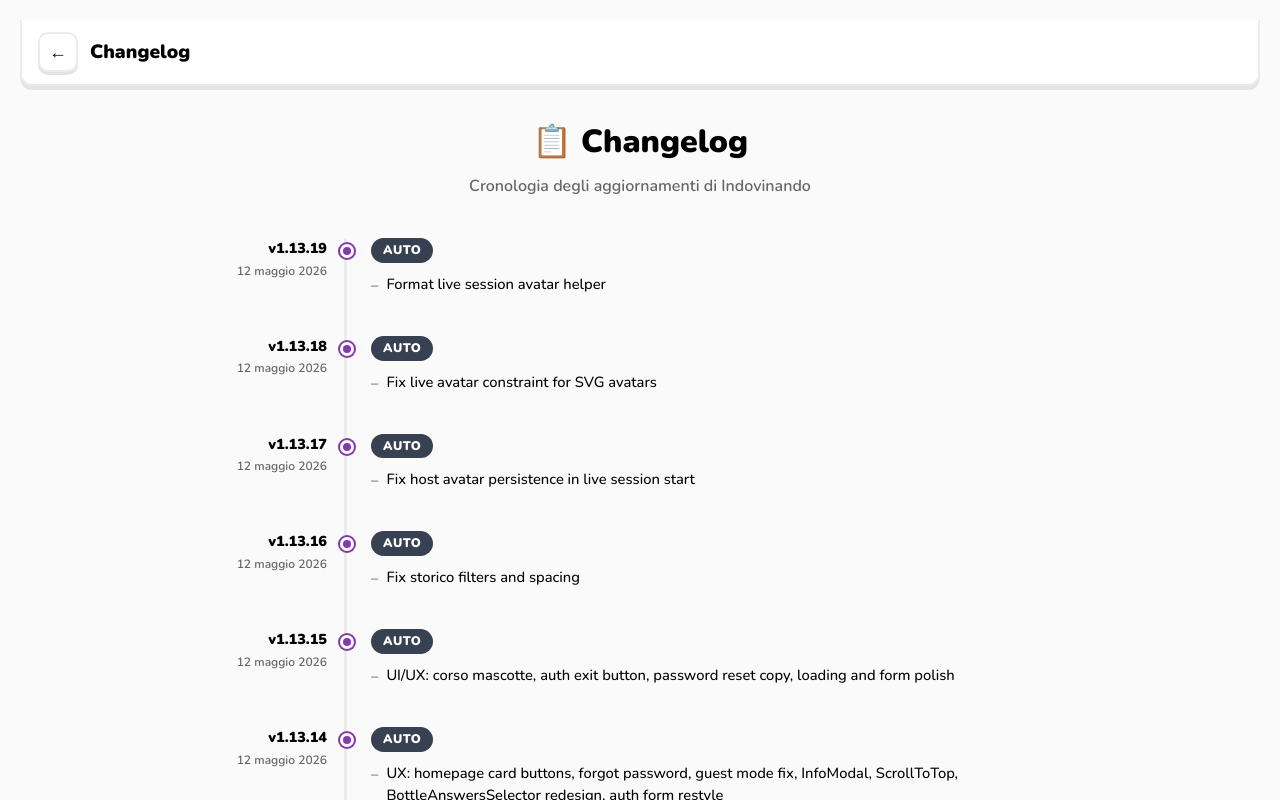
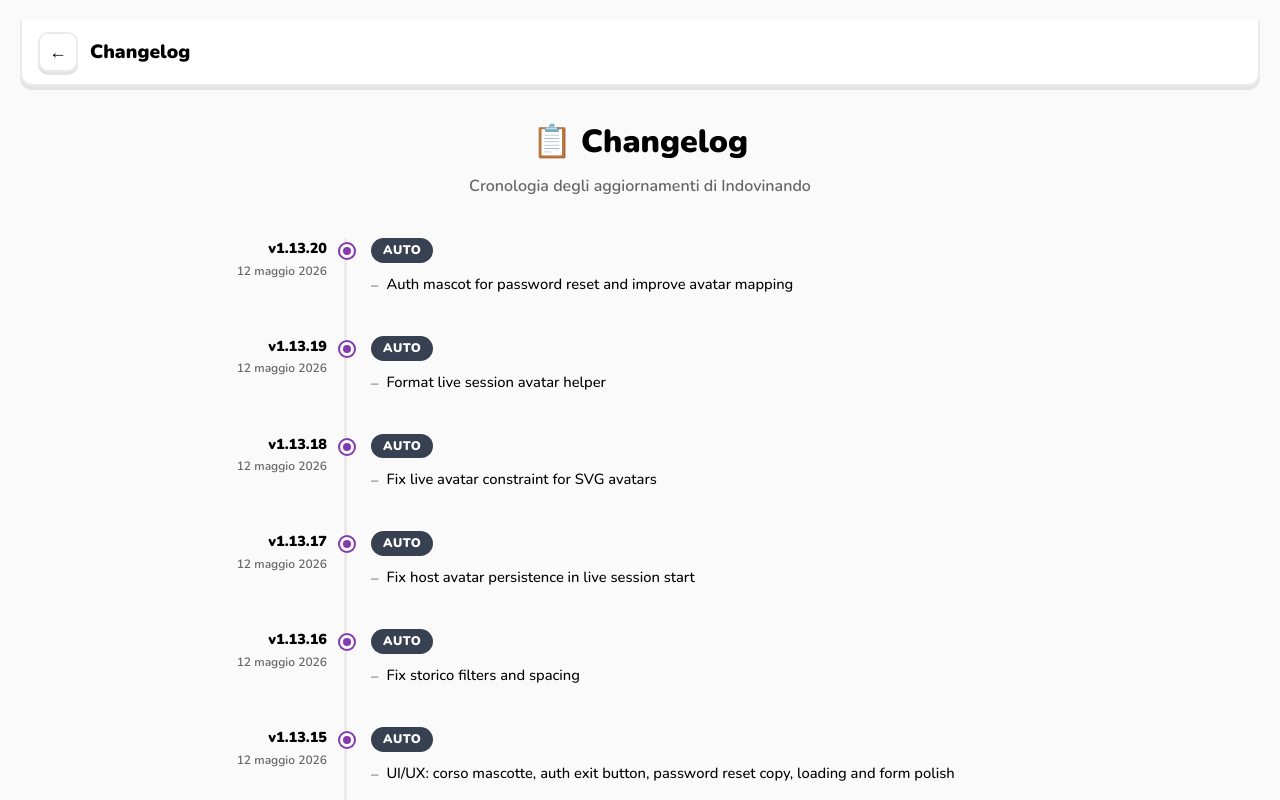
Before and after one commit to Phosl/indovinando, a Next.js app: page /changelog in a window 1280 px wide. Shown: the top 800 px of the page. Built offline with nearby package versions, Linux system fonts and the light colour scheme; no server answers.

Commit message:
chore: update changelog

```diff
--- a/src/app/changelog/page.js
+++ b/src/app/changelog/page.js
@@ -7,6 +7,15 @@
 }
 
 const CHANGELOG = [
+  {
+    version: '1.13.20',
+    date: '12 maggio 2026',
+    label: 'Auto',
+    changes: [
+      'Auth mascot for password reset and improve avatar mapping',
+    ],
+  },
+
   {
     version: '1.13.19',
     date: '12 maggio 2026',
```
